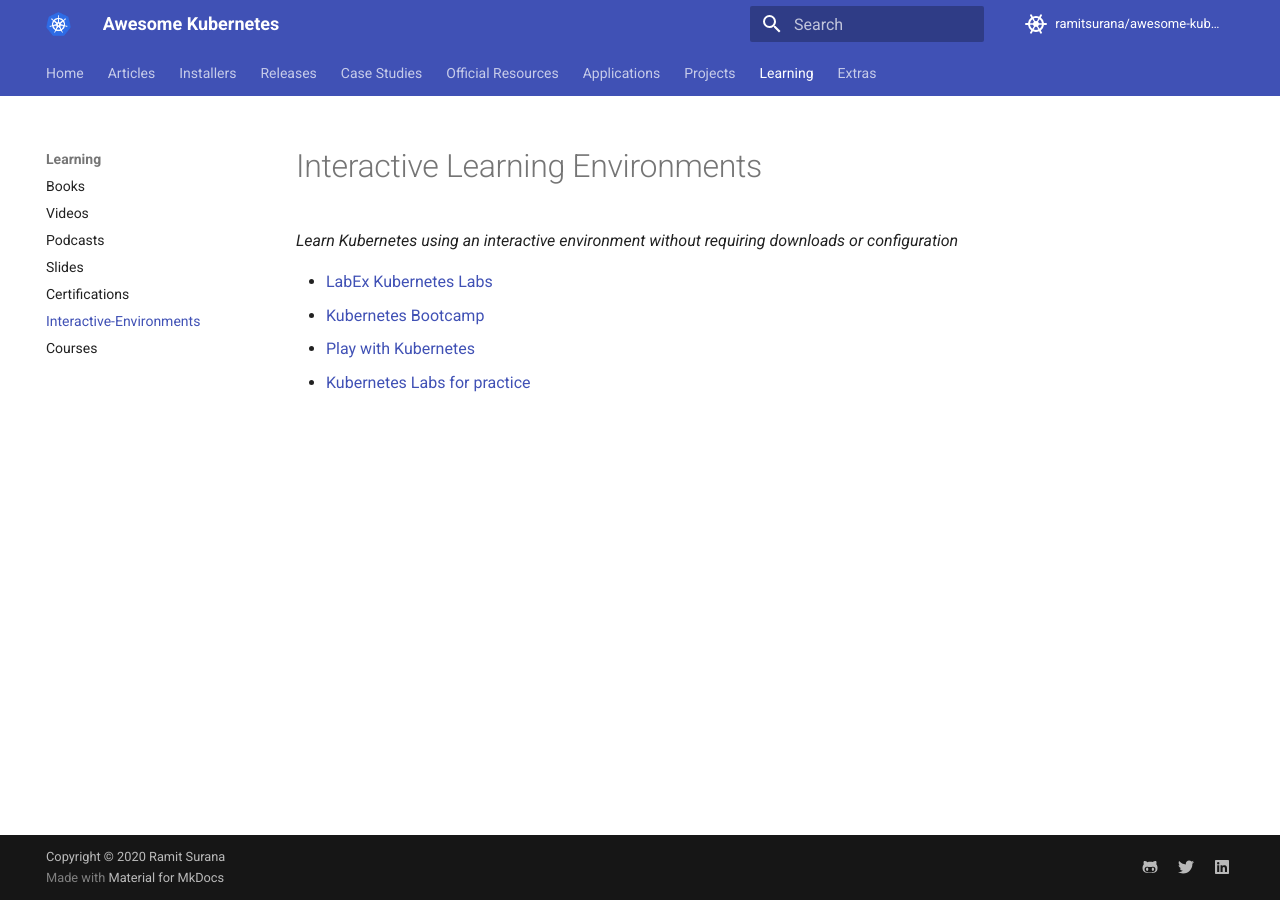
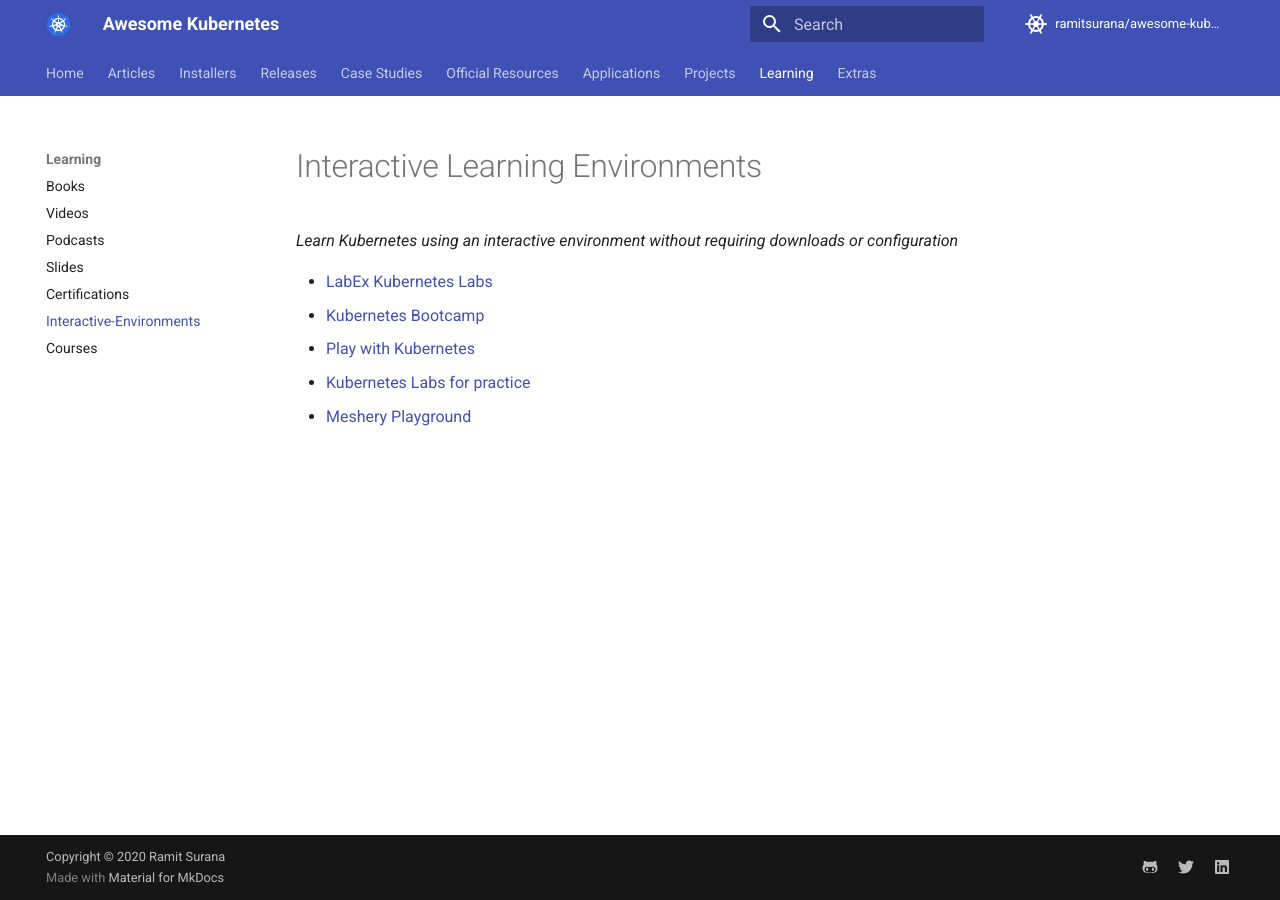
Before and after one commit to ramitsurana/awesome-kubernetes, an MkDocs documentation site: the page built from docs/learning-resources/interactive-environments.md, in a window 1280 px wide. Built offline with MkDocs 1.6.1 and Material for MkDocs 9.7.7, drawn with Linux system fonts in a browser that asks for light colours; comment, search, counter and statistics services are not loaded.

Commit message:
add Meshery playground to interactive-environments

```diff
--- a/docs/learning-resources/interactive-environments.md
+++ b/docs/learning-resources/interactive-environments.md
@@ -7,3 +7,4 @@ Interactive Learning Environments
 * [Kubernetes Bootcamp](http://kubernetesbootcamp.github.io/kubernetes-bootcamp/)
 * [Play with Kubernetes](http://labs.play-with-k8s.com/)
 * [Kubernetes Labs for practice](https://www.sharelearn.net/practice/k8slabs/)
+* [Meshery Playground](https://play.meshery.io/)
```
